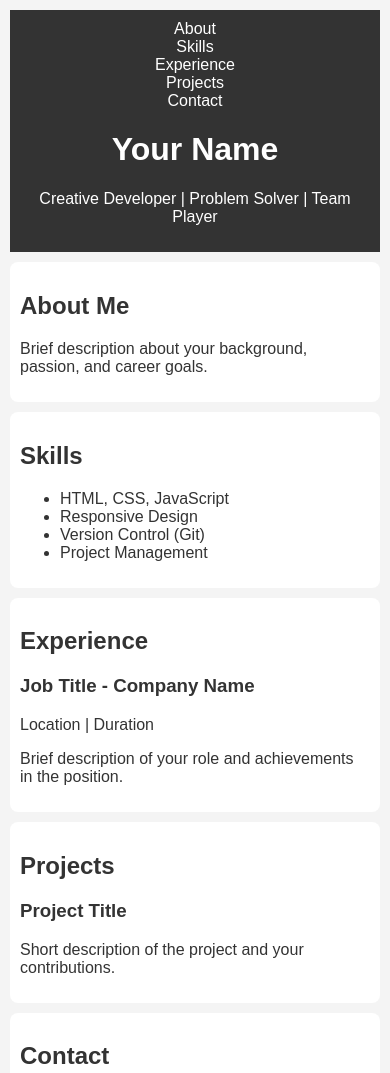
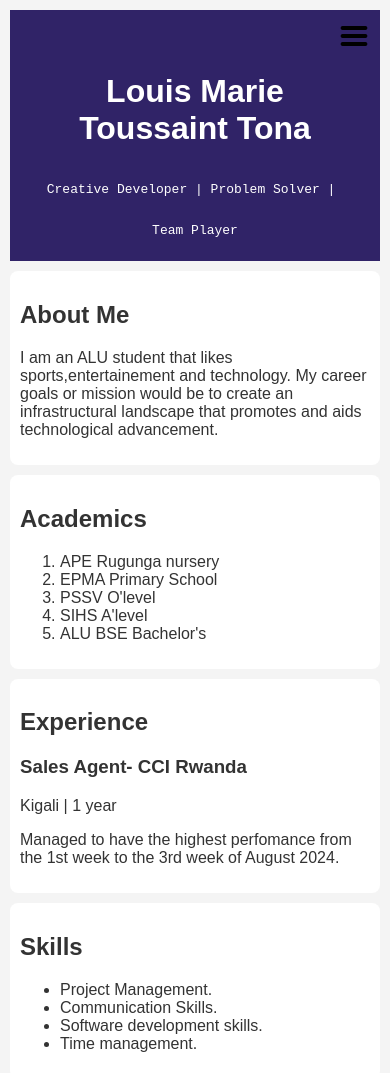
Before and after one commit to toussaint10/responsive-web-design, a plain HTML site: page index.html in a window 390 px wide. Shown: the top 1073 px of the page. Drawn offline with Linux system fonts and the light colour scheme; a script that the page names is missing.

Commit message:
Responsive web design Resume

```diff
--- a/index.html
+++ b/index.html
@@ -4,7 +4,7 @@
     <meta charset="UTF-8">
     <meta http-equiv="X-UA-Compatible" content="IE=edge">
     <meta name="viewport" content="width=device-width, initial-scale=1.0">
-    <title>Your Name - Resume</title>
+    <title>Louis Marie Toussaint Tona - Resume</title>
     <link rel="stylesheet" href="style.css">
     <script src="index.js" defer></script>
 </head>
@@ -12,52 +12,73 @@
 
     <!-- Header Section -->
     <header>
+
+        <!-- Button click Navigation Setup -->
         <nav>
-            <ul>
+            <ul id="menunav" class="hiddennav">
                 <li><a href="#about">About</a></li>
+                <li><a href="#academics">Academics</a></li>
+                <li><a href="#experience">Experience</a></li>
                 <li><a href="#skills">Skills</a></li>
-                <li><a href="#experience">Experience</a></li>
                 <li><a href="#projects">Projects</a></li>
                 <li><a href="#contact">Contact</a></li>
             </ul>
+            <button onclick="togglenav()"></button>
         </nav>
-        <h1>Your Name</h1>
-        <p>Creative Developer | Problem Solver | Team Player</p>
+        <h1 id="myname">Louis Marie Toussaint Tona</h1>
+        <span id="qualities">
+            <pre>Creative Developer | </pre>
+            <pre>Problem Solver | </pre>
+            <pre>Team Player</pre>
+            <pre></pre>
+        </span>
     </header>
 
     <!-- About Section -->
     <section id="about">
         <h2>About Me</h2>
-        <p>Brief description about your background, passion, and career goals.</p>
+        <p>I am an ALU student that likes sports,entertainement and technology. My career goals or mission would be to create an infrastructural landscape that promotes and aids technological advancement.</p>
+    </section>
+
+    <!-- Academics Section -->
+     <section id="academics">
+        <h2>Academics</h2>
+        <ol>
+            <li>APE Rugunga nursery</li>
+            <li>EPMA Primary School</li>
+            <li>PSSV O'level</li>
+            <li>SIHS A'level</li>
+            <li>ALU BSE Bachelor's</li>
+        </ol>
+     </section>
+
+    <!-- Experience Section -->
+    <section id="experience">
+        <h2>Experience</h2>
+        <article>
+            <h3>Sales Agent- CCI Rwanda</h3>
+            <p>Kigali | 1 year</p>
+            <p>Managed to have the highest perfomance from the 1st week to the 3rd week of August 2024.</p>
+        </article>
     </section>
 
     <!-- Skills Section -->
     <section id="skills">
         <h2>Skills</h2>
         <ul>
-            <li>HTML, CSS, JavaScript</li>
-            <li>Responsive Design</li>
-            <li>Version Control (Git)</li>
-            <li>Project Management</li>
+            <li>Project Management.</li>
+            <li>Communication Skills.</li>
+            <li>Software development skills.</li>
+            <li>Time management.</li>
         </ul>
-    </section>
-
-    <!-- Experience Section -->
-    <section id="experience">
-        <h2>Experience</h2>
-        <article>
-            <h3>Job Title - Company Name</h3>
-            <p>Location | Duration</p>
-            <p>Brief description of your role and achievements in the position.</p>
-        </article>
     </section>
 
     <!-- Projects Section -->
     <section id="projects">
         <h2>Projects</h2>
         <div class="project-card">
-            <h3>Project Title</h3>
-            <p>Short description of the project and your contributions.</p>
+            <h3>Responsive Web Design</h3>
+            <p>Project of creating an interactive and responsive Website of your resume.</p>
         </div>
     </section>
 
@@ -75,6 +96,7 @@
             <textarea id="message" name="message" required></textarea>
 
             <button type="submit">Send</button>
+            <!-- Label Input form -->
         </form>
     </section>
 
--- a/index.js
+++ b/index.js
@@ -1,13 +1,27 @@
 // Form Validation Example
-document.querySelector('form').addEventListener('submit', function(e) {
+document.querySelector('form').addEventListener('submit', function (e) {
     const name = document.getElementById('name').value.trim();
     const email = document.getElementById('email').value.trim();
     const message = document.getElementById('message').value.trim();
+// Collect values from input labels
 
     if (name === '' || email === '' || message === '') {
         alert('Please fill in all fields');
         e.preventDefault();
     }
+// Confirm all boxes are filled
+    alert("Thank you your information of: " + name + " " + email + " " + message + " has been saved")
+});
 
-    alert(`${name} ${email} ${message}`)
-});
+document.getElementById('name').addEventListener('keydown', function (e) {
+    if (!e.key.match(/[a-zA-Z]|\s/)) {
+        e.preventDefault()
+    }
+})
+// Namebox character input confirmation
+
+function togglenav() {
+    let button = document.getElementById('menunav')
+    button.classList.toggle('hiddennav')
+}
+// Toggle Click setup
--- a/style.css
+++ b/style.css
@@ -8,7 +8,7 @@ body {
 }
 
 header {
-    background-color: #333;
+    background-color: #302367;
     color: #fff;
     padding: 10px 0;
     text-align: center;
@@ -27,8 +27,16 @@ nav ul li {
 }
 
 nav ul li a {
-    color: #fff;
+    color: white;
     text-decoration: none;
+}
+
+#contact>form {
+    padding: 0 4rem;
+    display: grid;
+    flex-direction: column;
+    gap: 2rem;
+    grid-template-columns: minmax(8rem, 8rem) minmax(8rem, 1fr);
 }
 
 section {
@@ -38,6 +46,20 @@ section {
     border-radius: 8px;
 }
 
+#qualities {
+    display: flex;
+    flex-wrap: wrap;
+    justify-content: center;
+}
+
+#myname {
+    text-wrap: pretty;
+}
+
+nav button {
+    display: none;
+}
+
 /* Responsive Design */
 @media (max-width: 768px) {
     nav ul {
@@ -45,8 +67,61 @@ section {
         text-align: center;
     }
 
-    header, section {
+    header,
+    section {
         margin: 10px;
         padding: 10px;
     }
+
+    #contact form {
+        /* padding: 0 4rem; */
+        display: grid;
+        flex-direction: column;
+        gap: 1rem;
+        grid-template-columns: minmax(8rem, 1fr);
+    }
+
+    nav {
+        display: flex;
+        justify-content: end;
+        position: relative;
+        color: black;
+    }
+
+    nav button {
+        display: block;
+        width: 2rem;
+        height: 2rem;
+        /* background: red; */
+        z-index: 10;
+        border: none;
+        background: url('burger-bar.png');
+        background-size: contain;
+        background-repeat: no-repeat;
+    }
+
+    .hiddennav {
+        display: none;
+    }
+
+    nav ul {
+        position: absolute;
+        background: white;
+        width: 100%;
+        gap: 1rem;
+        padding: 1.5rem 0;
+        text-align: start;
+        z-index: 1;
+        border-radius: .4rem;
+    }
+
+    nav li {
+        position: relative;
+        display: flex;
+        justify-content: start;
+    }
+
+    nav a {
+        color: inherit !important;
+    }
 }
```
Also changed, not shown: burger-bar.png (added).
